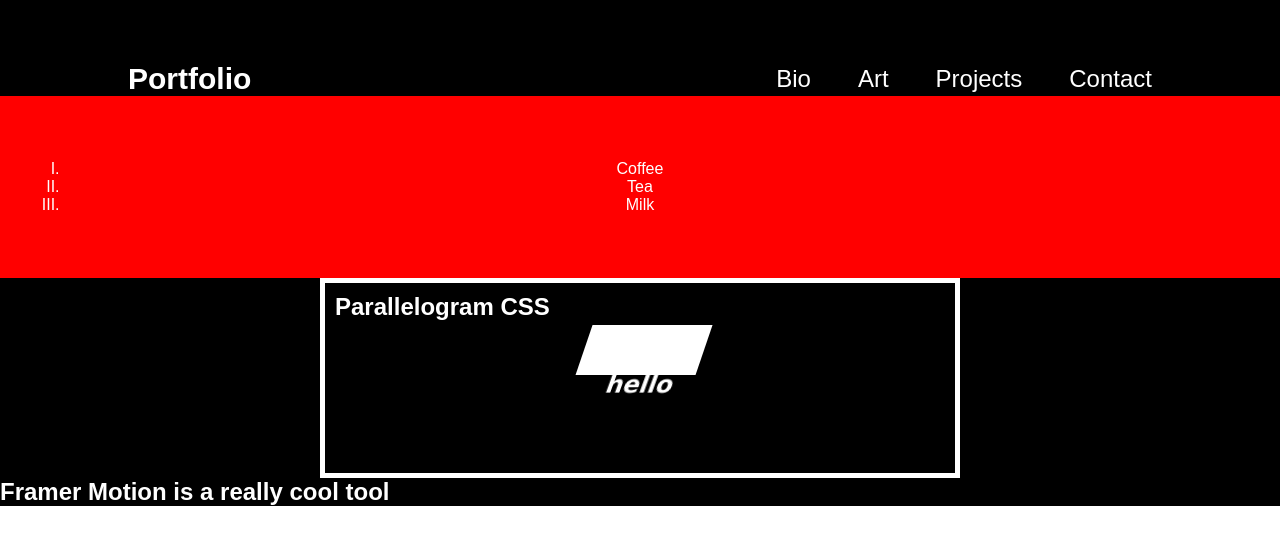
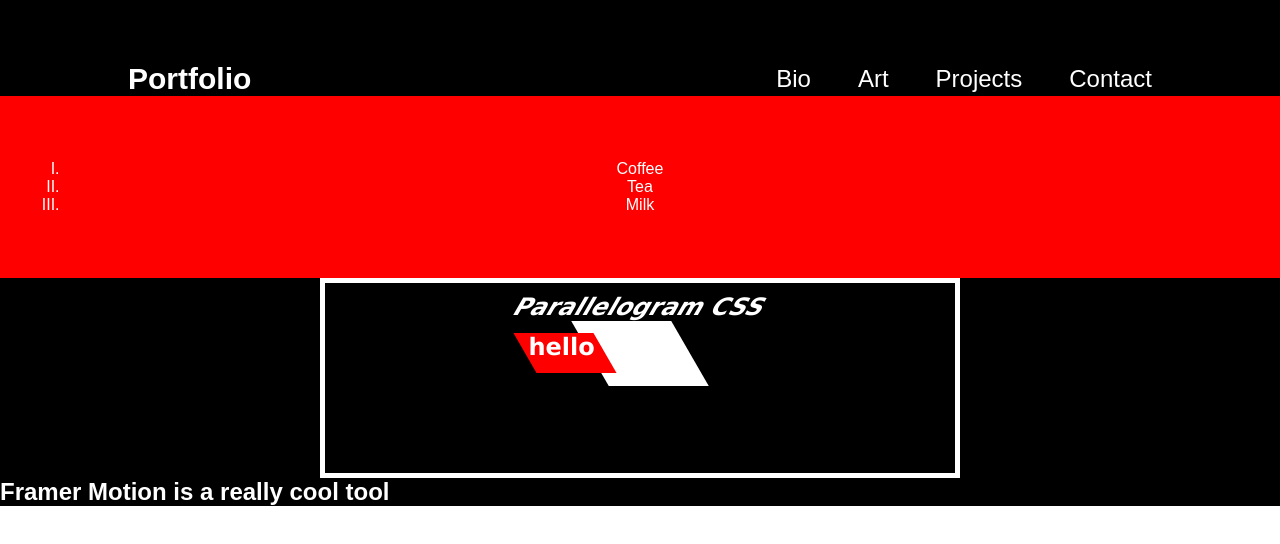
Before and after one commit to a-BROKE-boi/web-portfolio, a React (Vite) app in the folder react-portfolio/: page / in a window 1280 px wide. Shown: the top 544 px of the page. Built offline with nearby package versions, Linux system fonts and the light colour scheme.

Commit message:
hover animation style achived

```diff
--- a/react-portfolio/src/components/Body/Body.jsx
+++ b/react-portfolio/src/components/Body/Body.jsx
@@ -13,7 +13,7 @@ export const Body = () => {
         <li>Milk</li>
       </ul>
       <div className={styles.box}>
-        <h2>Parallelogram CSS</h2>
+        <h2 className={styles.text}>Parallelogram CSS</h2>
         <div className={styles.parallelogram}></div>
         <div className={styles.child}>
           <h2 className={styles.text}>hello</h2>
--- a/react-portfolio/src/components/Body/Body.module.css
+++ b/react-portfolio/src/components/Body/Body.module.css
@@ -17,57 +17,52 @@
 
 .parallelogram {
   width: 100px;
-  height: 60px;
+  height: 65px;
   transform: skew(30deg);
   background-color: white;
   margin: auto;
   position: relative;
+}
+.parallelogram:hover {
   animation-name: example;
-  animation-duration: 1s;
+  animation-duration: 0.5s;
   animation-iteration-count: infinite;
-  animation-direction: alternate;
 }
-.child :hover {
+.child {
+  top: 50px;
+  left: 200px;
   width: 80px;
   height: 40px;
   background-color: red;
-  transform: skew(20deg);
+  transform: skew(30deg);
   position: absolute;
-  top: 50px;
-  left: 200px;
+}
+.child:hover {
+  border-color: aqua;
+  border-style: solid;
+  animation-name: example;
+  animation-duration: 0.5s;
+  animation-iteration-count: infinite;
 }
 
 @keyframes example {
   0% {
-    left: 0px;
-    top: 0px;
   }
   25% {
-    left: 4px;
-    top: 0px;
-    width: 140px;
-    height: 70px;
-    transform: skew(30deg);
+    rotate: 5deg;
   }
   50% {
-    left: 4px;
-    top: 4px;
-    width: 120px;
-    height: 50px;
-    transform: skew(-20deg);
+    transform: skew(10deg);
   }
   75% {
-    left: 0px;
-    top: 4px;
+    rotate: -5deg;
   }
   100% {
-    left: 0px;
-    top: 0px;
   }
 }
 
 .text {
-  transform: skew(-20deg); /* UNSKEW */
+  transform: skew(-30deg); /* UNSKEW */
   text-align: center;
   font-family: "Lucida Sans", "Lucida Sans Regular", "Lucida Grande",
     "Lucida Sans Unicode", Geneva, Verdana, sans-serif;
```
